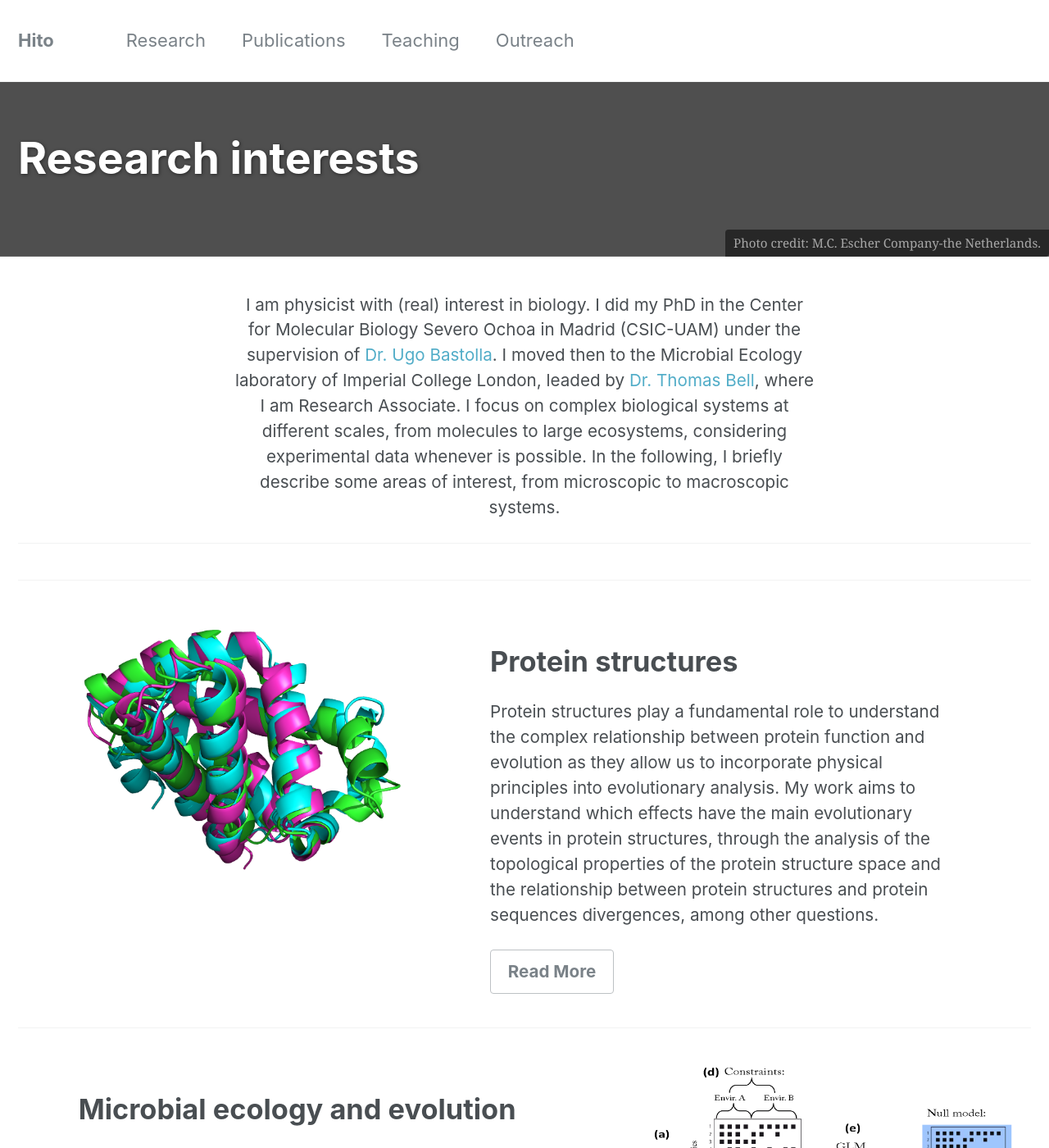
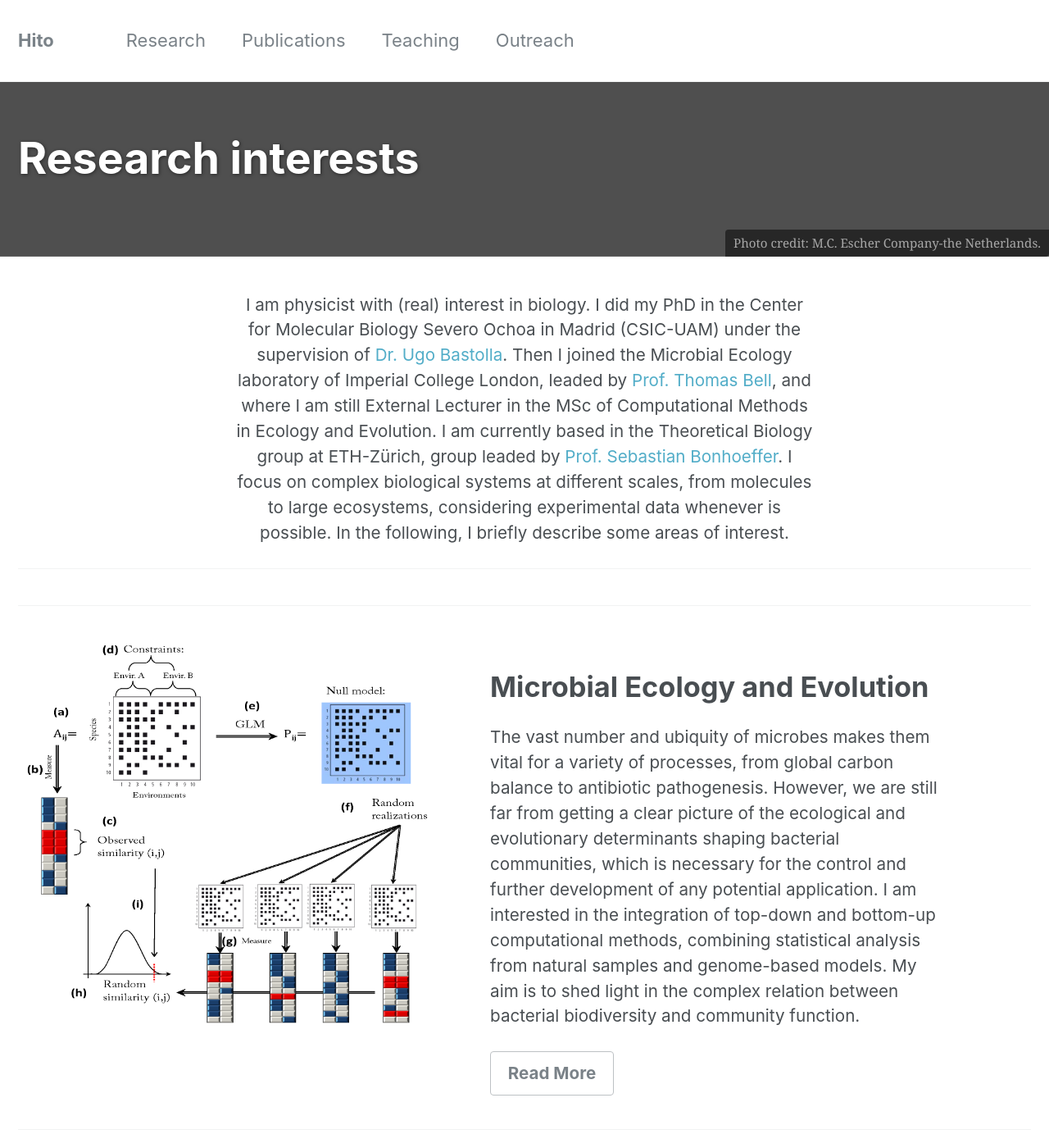
Before and after one commit to apascualgarcia/apascualgarcia.github.io, a Jekyll site: the page built from _pages/Research.md, in a window 1280 px wide and 1400 px high. Shown: the whole window at 82% size. Built offline with Jekyll 4.4.1, drawn with Linux system fonts in a browser that asks for light colours; some of the changed text lies outside the part shown.

Commit message:
updated publications and current affiliation

```diff
--- a/_config.yml
+++ b/_config.yml
@@ -80,7 +80,7 @@
   name             : "Personal Webpage"
   avatar           : "/assets/images/Foto-guapis-Pascu2.JPG"
   bio              : "Alberto Pascual-García"
-  location         : "Imperial College London"
+  location         : "ETH-Zürich"
   email            : "alberto.pascual.garcia@gmail.com"
   uri              :
   bitbucket        :
--- a/_pages/Research.md
+++ b/_pages/Research.md
@@ -12,30 +12,30 @@
   caption: "Photo credit: [M.C. Escher Company-the Netherlands.](www.mcescher.com)"
   #excerpt: "It looks strange and it looks strange and it looks very strange; and then suddenly it doesn't look strange at all and you can't understand what made it look strange in the first place. Gertrude Stein."
 intro:
-  - excerpt: 'I am physicist with (real) interest in biology. I did my PhD in the Center for Molecular Biology Severo Ochoa in Madrid (CSIC-UAM) under the supervision of [Dr. Ugo Bastolla](https://ub.cbm.uam.es/). I moved then to the Microbial Ecology laboratory of Imperial College London, leaded by [Dr. Thomas Bell](https://bellmicrobelab.wordpress.com/), where I am Research Associate. I focus on complex biological systems at different scales, from molecules to large ecosystems, considering experimental data whenever is possible. In the following, I briefly describe some areas of interest, from microscopic to macroscopic systems.'
+  - excerpt: 'I am physicist with (real) interest in biology. I did my PhD in the Center for Molecular Biology Severo Ochoa in Madrid (CSIC-UAM) under the supervision of [Dr. Ugo Bastolla](https://ub.cbm.uam.es/). Then I joined the Microbial Ecology laboratory of Imperial College London, leaded by [Prof. Thomas Bell](https://bellmicrobelab.wordpress.com/), and where I am still External Lecturer in the MSc of Computational Methods in Ecology and Evolution. I am currently based in the Theoretical Biology group at ETH-Zürich, group leaded by  [Prof. Sebastian Bonhoeffer](www.tb.ethz.ch). I focus on complex biological systems at different scales, from molecules to large ecosystems, considering experimental data whenever is possible. In the following, I briefly describe some areas of interest.'
 #feature_row:
 #  - image_path: assets/images/Escher.png
 feature_row2:
-  - image_path: /assets/images/Proteins.png
-    title: "Protein structures"
-    alt: "Placeholder Image Left Aligned"
-    excerpt: 'Protein structures play a fundamental role to understand the complex relationship between protein function and evolution as they allow us to incorporate physical principles into evolutionary analysis. My work aims to understand which effects have the main evolutionary events in protein structures, through the analysis of the topological properties of the protein structure space and the relationship between protein structures and protein sequences divergences, among other questions.'
-    url: "/_pages/Publications/"
-    btn_label: "Read More"
-    btn_class: "btn--inverse"
-feature_row3:
   - image_path: /assets/images/Scheme_NullModels.png
-    title: "Microbial ecology and evolution"
+    title: "Microbial Ecology and Evolution"
     alt: "Placeholder Image Right Aligned"
     excerpt: 'The vast number and ubiquity of microbes makes them vital for a variety of processes, from global carbon balance to antibiotic pathogenesis. However, we are still far from getting a clear picture of the ecological and evolutionary determinants shaping bacterial communities, which is necessary for the control and further development of any potential application. I am interested in the integration of top-down and bottom-up computational methods, combining statistical analysis from natural samples and genome-based models. My aim is to shed light in the complex relation between bacterial biodiversity and community function.'
     url: "/_pages/Publications/"
     btn_label: "Read More"
     btn_class: "btn--inverse"
-feature_row4:
+feature_row3:
   - image_path: /assets/images/Mutualism.png
-    title: "Mutualistic networks"
+    title: "Theoretical Ecology"
     alt: "Placeholder Image Center Aligned"
     excerpt: 'The relationship between biodiversity and stability in complex ecosystems has been the subject of intense theoretical research. I am interested in deciphering which is the role that the different species interactions have on this relationship, with particular emphasis on the role of mutualistic interactions. Mutualism has been historically considered detrimental for biodiversity, overemphasizing the role of competitive interactions. We are challenging this view with a fresh perspective based on the importance of structural stability.'
+    url: "/_pages/Publications/"
+    btn_label: "Read More"
+    btn_class: "btn--inverse"
+feature_row4:
+  - image_path: /assets/images/Proteins.png
+    title: "Molecular Evolution"
+    alt: "Placeholder Image Left Aligned"
+    excerpt: 'Protein structures play a fundamental role to understand the complex relationship between protein function and evolution as they allow us to incorporate physical principles into evolutionary analysis. My work aims to understand which effects have the main evolutionary events in protein structures, through the analysis of the topological properties of the protein structure space and the relationship between protein structures and protein sequences divergences, among other questions.'
     url: "/_pages/Publications/"
     btn_label: "Read More"
     btn_class: "btn--inverse"
```
Also changed, not shown: _pages/Publications.md (+10 -0 lines).
